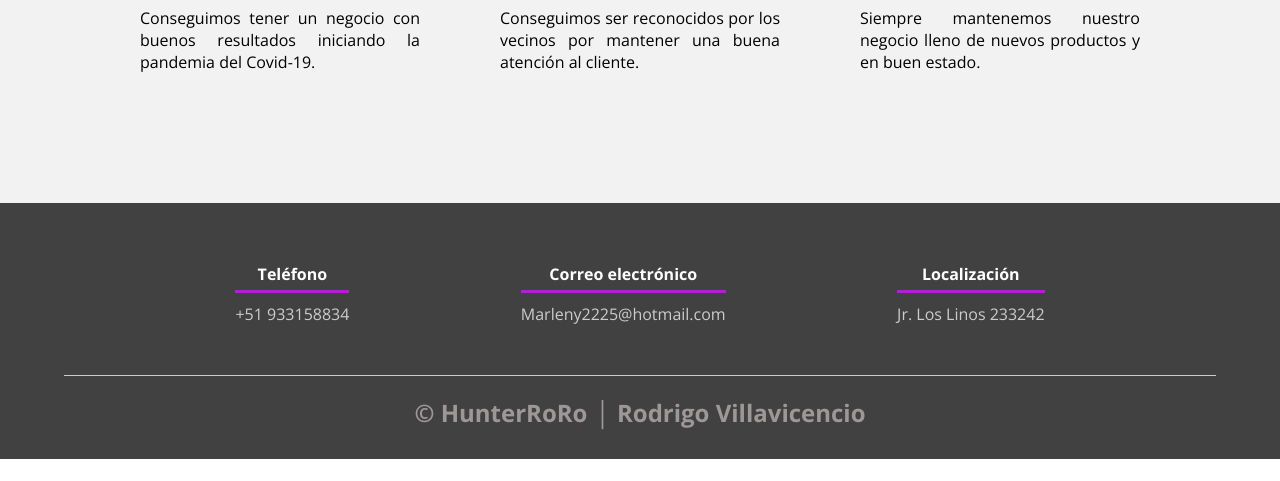
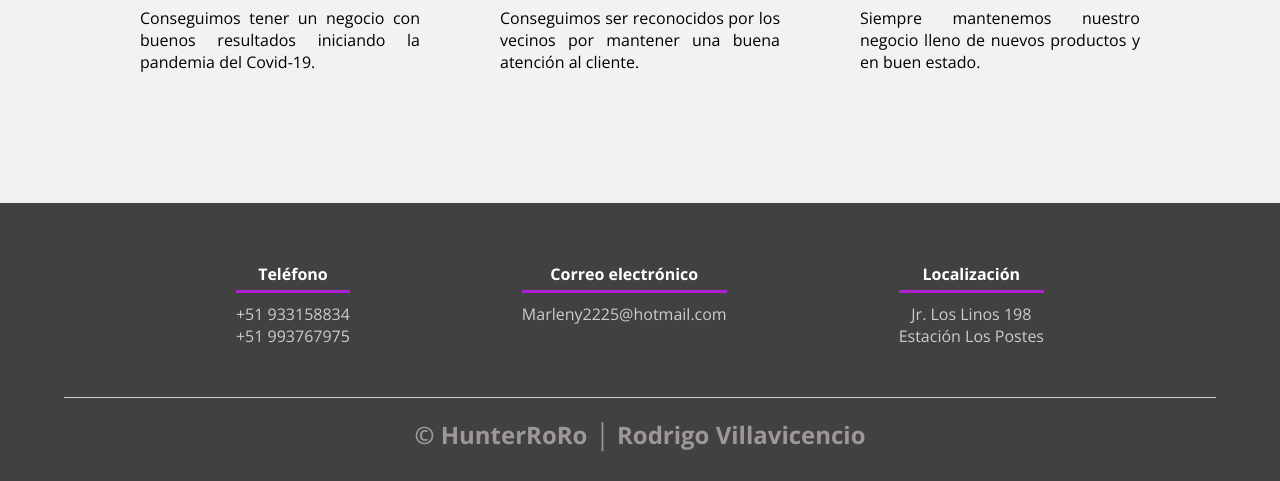
Before and after one commit to HunterRoRo/HunterRoRo.github.io, a plain HTML site: page index.html in a window 1280 px wide. Shown: the part 2688-3169 px from the top of the page. Before the commit the page ends 3147 px from the top, so only its background shows below. Drawn offline with nearby package versions, Linux system fonts and the light colour scheme.

Commit message:
correccion

```diff
--- a/index.html
+++ b/index.html
@@ -160,6 +160,7 @@
             <div class="content-foo">
                 <h4>Teléfono</h4>
                 <p>+51 933158834</p>
+                <p>+51 993767975</p>
             </div>
             <div class="content-foo">
                 <h4>Correo electrónico</h4>
@@ -167,7 +168,8 @@
             </div>
             <div class="content-foo">
                 <h4>Localización</h4>
-                <p>Jr. Los Linos 233242</p>
+                <p>Jr. Los Linos 198</p>
+                <p>Estación Los Postes</p>
             </div>
         </div>
         <h2 class="titulo-final">&copy; HunterRoRo │ Rodrigo Villavicencio</h2>
```
